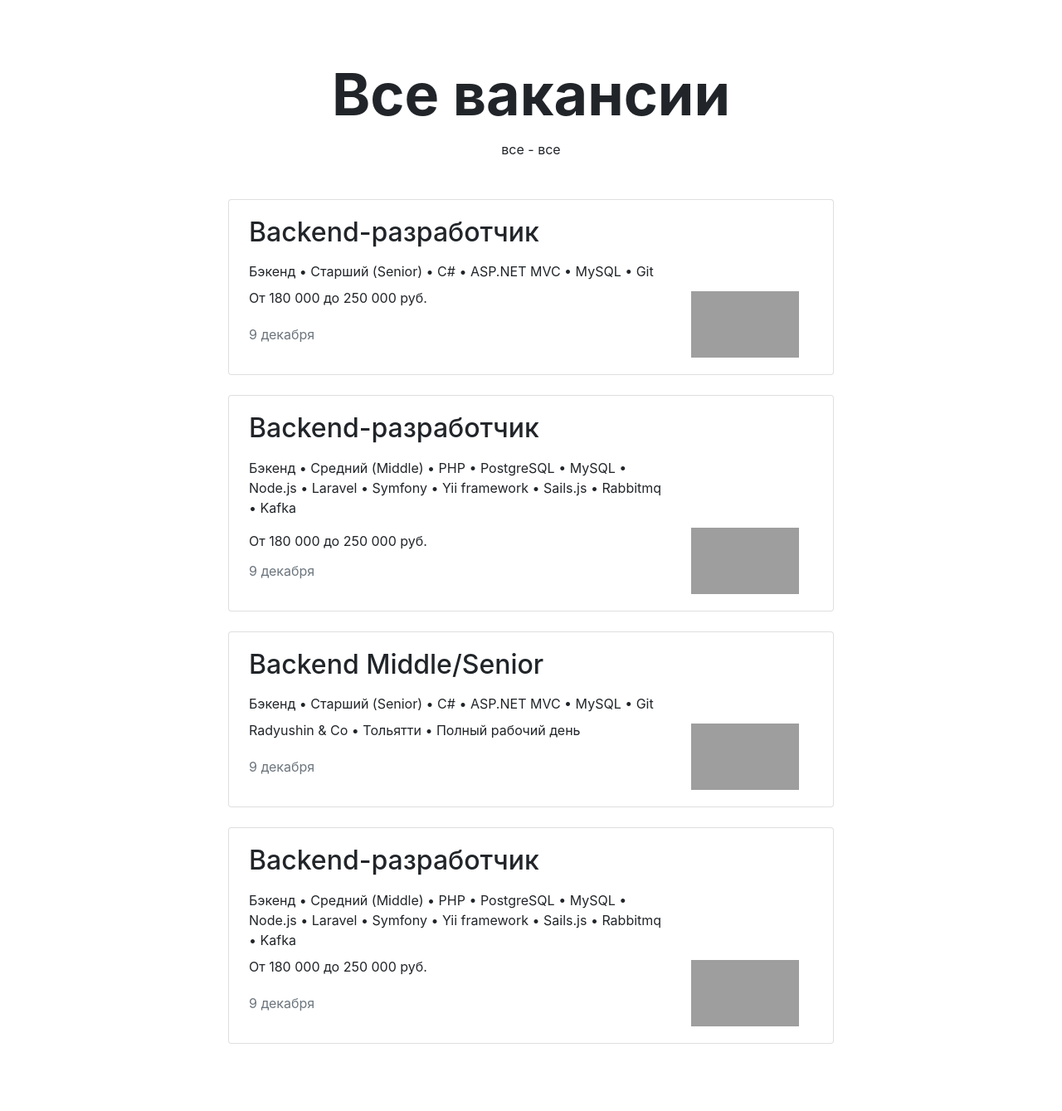
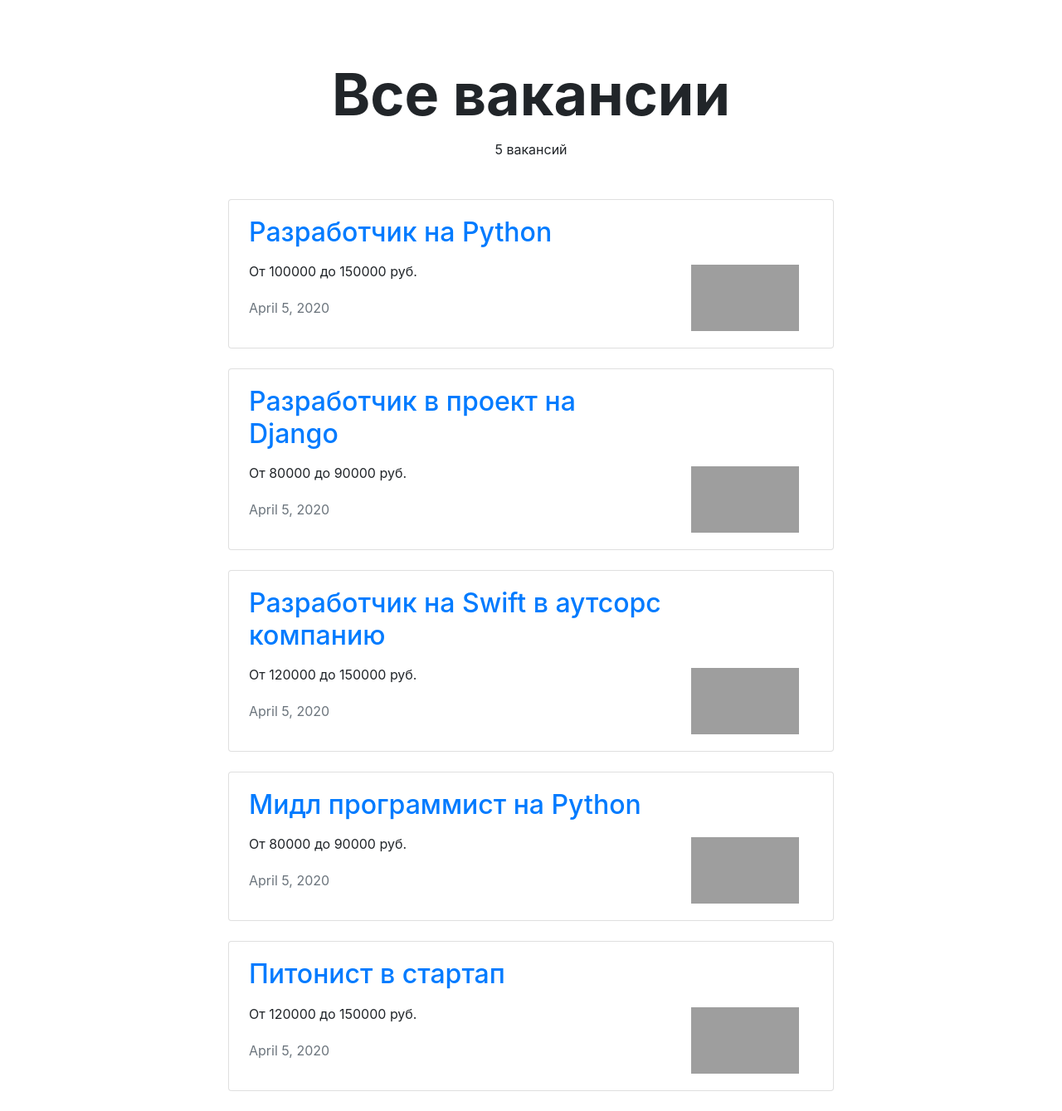
Before and after one commit to sonulen/jobba_hunt, a Django app: page /vacancies/ in a window 1280 px wide. Shown: the part 92-1431 px from the top of the page at 83% size. Before the commit the page ends 1350 px from the top, so only its background shows below. Run offline with Django 3.2, Linux system fonts and the light colour scheme; data comes from the database, SQL or seed files in the repository; data that the repository does not hold is empty; some libraries are stand-ins or nearby versions; grey boxes are pictures that could not be loaded.

Commit message:
update: Finished all vacancies page

```diff
--- a/jobs/views.py
+++ b/jobs/views.py
@@ -1,7 +1,7 @@
 from django.shortcuts import render
 from django.views import View
 from jobs.models import (
-    Specialty, Company
+    Specialty, Company, Vacancy
 )
 
 
@@ -27,6 +27,7 @@ class VacanciesPageView(View):
             request,
             self.template_name,
             context={
+                "vacancies": Vacancy.objects.all().order_by('-published_at')
             }
         )
 
--- a/templates/jobs/vacancies.html
+++ b/templates/jobs/vacancies.html
@@ -5,71 +5,33 @@
 <main class="container mt-3">
     <section>
         <h1 class="h1 text-center mx-auto mt-4 pt-5" style="font-size: 70px;"><strong>Все вакансии</strong></h1>
-        <p class="text-center pt-1">все - все</p>
+        <p class="text-center pt-1"> {{ vacancies.count }} вакансий</p>
         <div class="row mt-5">
             <div class="col-12 col-lg-8 offset-lg-2 m-auto">
+                {% for vacancy in vacancies %}
                 <div class="card mb-4">
                     <div class="card-body px-4">
                         <div class="row">
                             <div class="col-12 col-md-8 col-lg-9">
-                                <h2 class="h2 pb-2">Backend-разработчик</h2>
-                                <p class="mb-2">Бэкенд • Старший (Senior) • C# • ASP.NET MVC • MySQL • Git</p>
-                                <p>От 180 000 до 250 000 руб.</p>
-                                <p class="text-muted pt-1">9 декабря</p>
+                                <a href="{% url 'job_detail' vacancy.pk %}">
+                                    <h2 class="h2 pb-2">{{ vacancy.title }}</h2>
+                                </a>
+                                <p class="mb-2">
+                                    {% for skill in vacancy.skills.all %}
+                                    {{ skill.title }}
+                                    {% endfor %}
+                                </p>
+                                <p>От {{ vacancy.salary_min }} до {{ vacancy.salary_max }} руб.</p>
+                                <p class="text-muted pt-1">{{ vacancy.published_at }}</p>
                             </div>
                             <div class="col-12 col-md-4 col-lg-3 d-flex align-items-end">
-                                <a href="#"><img src="https://place-hold.it/130x80" width="130" height="80" alt=""></a>
+                                <a href="{% url 'job_detail' vacancy.pk %}"><img src="https://place-hold.it/130x80"
+                                        width="130" height="80" alt=""></a>
                             </div>
                         </div>
                     </div>
                 </div>
-                <div class="card mb-4">
-                    <div class="card-body px-4">
-                        <div class="row">
-                            <div class="col-12 col-md-8 col-lg-9">
-                                <h2 class="h2 pb-2">Backend-разработчик</h2>
-                                <p>Бэкенд • Средний (Middle) • PHP • PostgreSQL • MySQL • Node.js • Laravel • Symfony •
-                                    Yii framework • Sails.js • Rabbitmq • Kafka</p>
-                                <p class="mb-2">От 180 000 до 250 000 руб.</p>
-                                <p class="text-muted pt-1">9 декабря</p>
-                            </div>
-                            <div class="col-12 col-md-4 col-lg-3 d-flex align-items-end">
-                                <a href="#"><img src="https://place-hold.it/130x80" width="130" height="80" alt=""></a>
-                            </div>
-                        </div>
-                    </div>
-                </div>
-                <div class="card mb-4">
-                    <div class="card-body px-4">
-                        <div class="row">
-                            <div class="col-12 col-md-8 col-lg-9">
-                                <h2 class="h2 pb-2">Backend Middle/Senior</h2>
-                                <p class="mb-2">Бэкенд • Старший (Senior) • C# • ASP.NET MVC • MySQL • Git</p>
-                                <p>Radyushin & Co • Тольятти • Полный рабочий день</p>
-                                <p class="text-muted pt-1">9 декабря</p>
-                            </div>
-                            <div class="col-12 col-md-4 col-lg-3 d-flex align-items-end">
-                                <a href="#"><img src="https://place-hold.it/130x80" width="130" height="80" alt=""></a>
-                            </div>
-                        </div>
-                    </div>
-                </div>
-                <div class="card mb-4">
-                    <div class="card-body px-4">
-                        <div class="row">
-                            <div class="col-12 col-md-8 col-lg-9">
-                                <h2 class="h2 pb-2">Backend-разработчик</h2>
-                                <p class="mb-2">Бэкенд • Средний (Middle) • PHP • PostgreSQL • MySQL • Node.js • Laravel
-                                    • Symfony • Yii framework • Sails.js • Rabbitmq • Kafka</p>
-                                <p>От 180 000 до 250 000 руб.</p>
-                                <p class="text-muted pt-1">9 декабря</p>
-                            </div>
-                            <div class="col-12 col-md-4 col-lg-3 d-flex align-items-end">
-                                <a href="#"><img src="https://place-hold.it/130x80" width="130" height="80" alt=""></a>
-                            </div>
-                        </div>
-                    </div>
-                </div>
+                {% endfor %}
             </div>
         </div>
     </section>
```
